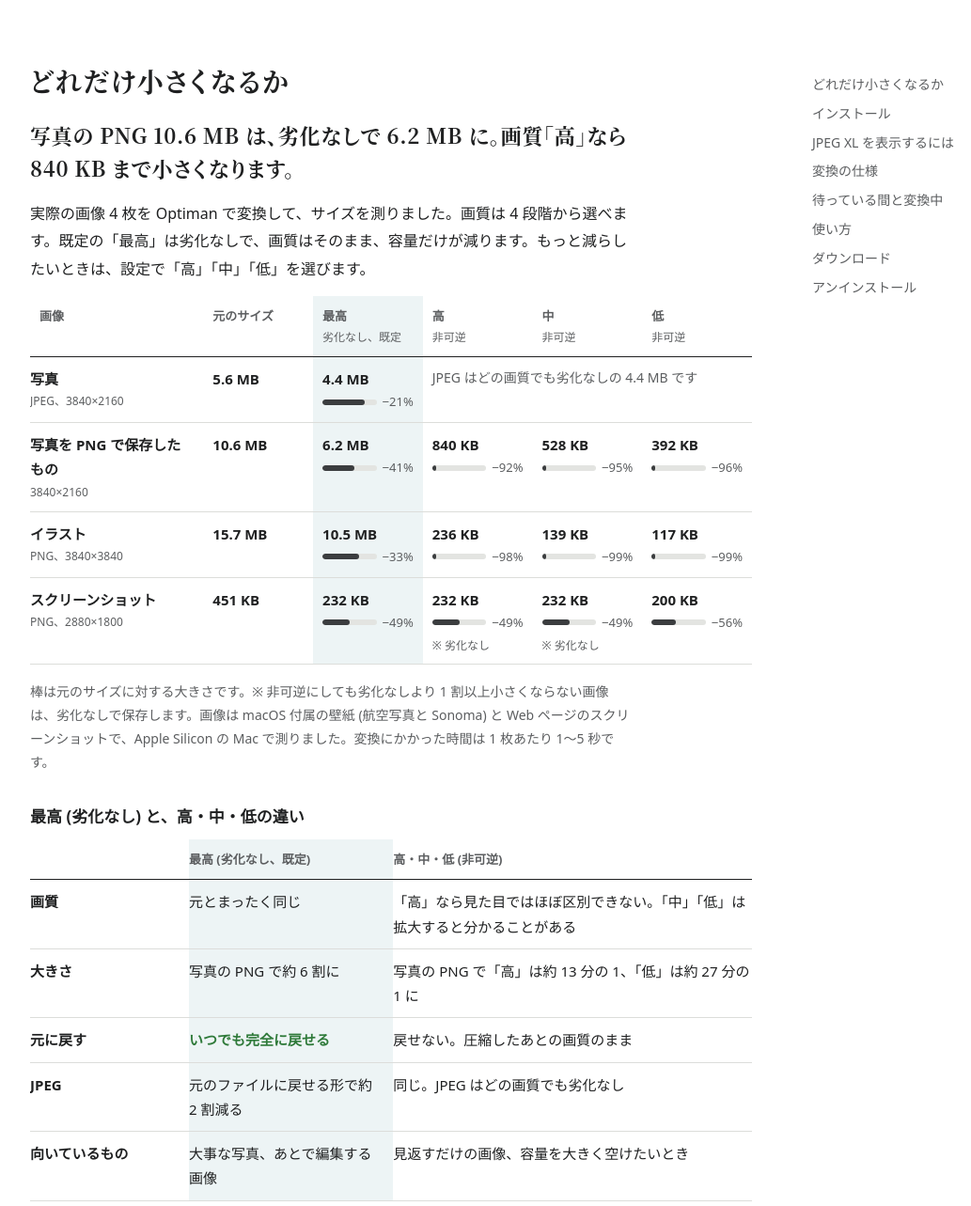
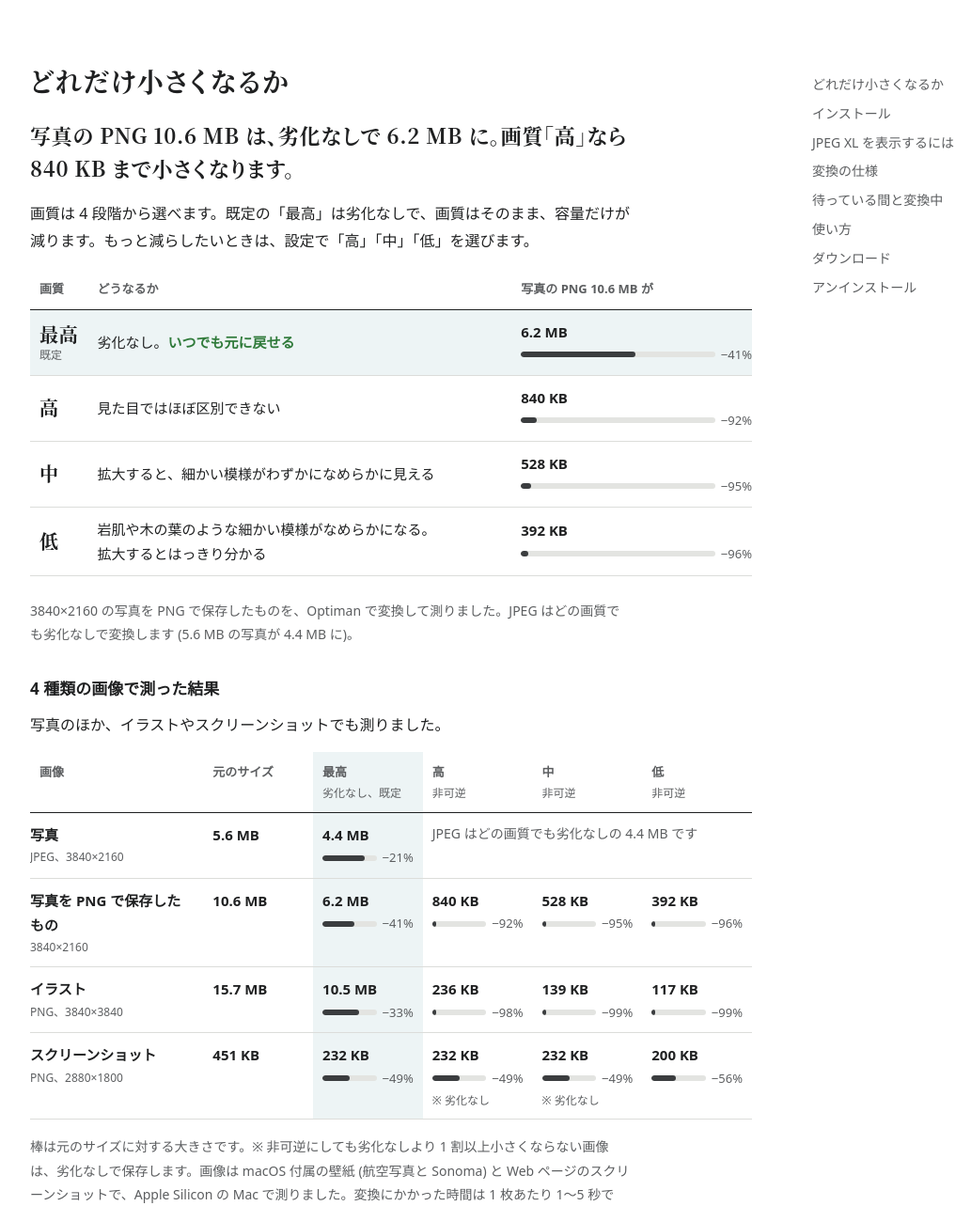
Before and after one commit to TsubasaTommy/optiman, a plain HTML site: page site/index.html in a window 1280 px wide. Shown: the part 693-1976 px from the top of the page at 94% size, without its empty margins (64-1097 px from the left). Drawn offline with Linux system fonts and the light colour scheme; no server answers.

Commit message:
Quality levels at a glance; say what medium and low look like
The size section on the site and in the README now opens with a
four-row table: each quality level, what it does to the image, and what
the 10.6 MB photo PNG becomes (6.2 MB / 840 KB / 528 KB / 392 KB, with
the same meters). The per-image table follows as "measured on four
images", and the comparison table keeps only what the quick table does
not say (restoring, JPEG, what each suits).

Medium and low are described by how they look, from a zoomed comparison
of the converted photo with the original: fine textures such as rock and
foliage become smoother, slightly at medium and clearly when zoomed in at
low. The settings windows and --help use the same words; the note under
the choices no longer repeats that JPEG stays lossless.

Co-Authored-By: Claude Opus 5.5 <noreply@anthropic.com>

```diff
--- a/site/index.html
+++ b/site/index.html
@@ -287,6 +287,17 @@
     font-family: var(--mincho); font-weight: 600; font-size: 22px; line-height: 1.6; letter-spacing: .03em;
     font-feature-settings: "palt"; word-break: auto-phrase; margin: 0 0 16px;
   }
+  /* The four quality levels at a glance: one photo, one row per level. */
+  .levels { margin-bottom: 8px; table-layout: fixed; }
+  .levels thead th:first-child { width: 5.5em; }
+  .levels thead th:last-child { width: 32%; }
+  .levels th:first-child { padding-left: 10px; }
+  .levels tbody th { font-family: var(--mincho); font-weight: 600; font-size: 20px; line-height: 1.4; letter-spacing: .04em; }
+  .levels tbody th .sub { display: block; font-family: var(--gothic); font-size: 12px; font-weight: 400; letter-spacing: 0; color: var(--muted); }
+  .levels tbody td { vertical-align: middle; }
+  .levels tbody th { vertical-align: middle; }
+  .levels tr.is-default > * { background: var(--tint); }
+  .levels .ok { color: var(--ok); font-weight: 700; }
   /* Measured sizes: each value carries a meter whose track is the original file. */
   .measure { table-layout: fixed; }
   .measure .c-name { width: 24%; }
@@ -294,10 +305,10 @@
   .measure th .sub { display: block; font-size: 12px; font-weight: 400; color: var(--muted); }
   .measure thead th, .measure tbody td { padding-left: 10px; padding-right: 10px; }
   .measure .v { font-variant-numeric: tabular-nums; white-space: nowrap; font-weight: 700; }
-  .measure .cg { display: grid; grid-template-columns: minmax(0, 1fr) auto; column-gap: 6px; align-items: center; }
-  .measure .cg .v { grid-column: 1 / -1; grid-row: 1; }
-  .measure .cg .meter { grid-column: 1; grid-row: 2; margin-top: 0; }
-  .measure .cg .pct { grid-column: 2; grid-row: 2; }
+  .cg { display: grid; grid-template-columns: minmax(0, 1fr) auto; column-gap: 6px; align-items: center; }
+  .cg .v { grid-column: 1 / -1; grid-row: 1; font-variant-numeric: tabular-nums; white-space: nowrap; font-weight: 700; }
+  .cg .meter { grid-column: 1; grid-row: 2; margin-top: 0; }
+  .cg .pct { grid-column: 2; grid-row: 2; font-size: 13px; color: var(--muted); white-space: nowrap; }
   .measure .cg .cell-note { grid-column: 1 / -1; grid-row: 3; }
   .measure .pct { font-size: 13px; color: var(--muted); white-space: nowrap; }
   .measure .cell-note { display: block; font-size: 12px; color: var(--muted); line-height: 1.5; margin-top: 4px; }
@@ -317,6 +328,11 @@
   .flow .f-note.ok { color: var(--ok); font-weight: 700; }
 
   @media (max-width: 639px) {
+    .levels thead th:first-child { width: 4.2rem; }
+    .levels thead th:last-child { width: 6.6rem; }
+    .levels thead th { white-space: normal; }
+    .levels tbody th { font-size: 18px; letter-spacing: 0; }
+    .levels td { font-size: 14px; }
     .measure { table-layout: auto; }
     .measure thead, .measure colgroup { display: none; }
     .measure, .measure tbody, .measure tr, .measure th { display: block; }
@@ -435,7 +451,23 @@ optiman install</code></pre></div>
     <section id="size">
       <h2>どれだけ小さくなるか</h2>
       <p class="claim">写真の PNG 10.6 MB は、劣化なしで 6.2 MB に。画質「高」なら 840 KB まで小さくなります。</p>
-      <p>実際の画像 4 枚を Optiman で変換して、サイズを測りました。画質は 4 段階から選べます。既定の「最高」は劣化なしで、画質はそのまま、容量だけが減ります。もっと減らしたいときは、設定で「高」「中」「低」を選びます。</p>
+      <p>画質は 4 段階から選べます。既定の「最高」は劣化なしで、画質はそのまま、容量だけが減ります。もっと減らしたいときは、設定で「高」「中」「低」を選びます。</p>
+      <div class="table-wrap">
+        <table class="levels">
+          <caption class="sr-only">画質ごとの中身と、写真の PNG 10.6 MB を変換したときのサイズ</caption>
+          <thead><tr><th scope="col">画質</th><th scope="col">どうなるか</th><th scope="col">写真の PNG 10.6 MB が</th></tr></thead>
+          <tbody>
+            <tr class="is-default"><th scope="row">最高<span class="sub">既定</span></th><td>劣化なし。<span class="ok">いつでも元に戻せる</span></td><td><span class="cg"><span class="v">6.2 MB</span><span class="pct">−41%</span><span class="meter" aria-hidden="true"><span style="--r: .59"></span></span></span></td></tr>
+            <tr><th scope="row">高</th><td>見た目ではほぼ区別できない</td><td><span class="cg"><span class="v">840 KB</span><span class="pct">−92%</span><span class="meter" aria-hidden="true"><span style="--r: .079"></span></span></span></td></tr>
+            <tr><th scope="row">中</th><td>拡大すると、細かい模様がわずかになめらかに見える</td><td><span class="cg"><span class="v">528 KB</span><span class="pct">−95%</span><span class="meter" aria-hidden="true"><span style="--r: .050"></span></span></span></td></tr>
+            <tr><th scope="row">低</th><td>岩肌や木の葉のような細かい模様がなめらかになる。拡大するとはっきり分かる</td><td><span class="cg"><span class="v">392 KB</span><span class="pct">−96%</span><span class="meter" aria-hidden="true"><span style="--r: .037"></span></span></span></td></tr>
+          </tbody>
+        </table>
+      </div>
+      <p class="small">3840×2160 の写真を PNG で保存したものを、Optiman で変換して測りました。JPEG はどの画質でも劣化なしで変換します (5.6 MB の写真が 4.4 MB に)。</p>
+
+      <h3>4 種類の画像で測った結果</h3>
+      <p>写真のほか、イラストやスクリーンショットでも測りました。</p>
       <div class="table-wrap">
         <table class="measure">
           <caption class="sr-only">4 枚の画像を画質ごとに変換したあとのサイズ。棒は元のサイズに対する大きさ</caption>
@@ -457,8 +489,6 @@ optiman install</code></pre></div>
           <colgroup><col><col class="c-default"><col></colgroup>
           <thead><tr><th scope="col"><span class="sr-only">項目</span></th><th scope="col">最高 (劣化なし、既定)</th><th scope="col">高・中・低 (非可逆)</th></tr></thead>
           <tbody>
-            <tr><th scope="row">画質</th><td data-label="最高">元とまったく同じ</td><td data-label="高・中・低">「高」なら見た目ではほぼ区別できない。「中」「低」は拡大すると分かることがある</td></tr>
-            <tr><th scope="row">大きさ</th><td data-label="最高">写真の PNG で約 6 割に</td><td data-label="高・中・低">写真の PNG で「高」は約 13 分の 1、「低」は約 27 分の 1 に</td></tr>
             <tr><th scope="row">元に戻す</th><td data-label="最高"><span class="ok">いつでも完全に戻せる</span></td><td data-label="高・中・低">戻せない。圧縮したあとの画質のまま</td></tr>
             <tr><th scope="row">JPEG</th><td data-label="最高">元のファイルに戻せる形で約 2 割減る</td><td data-label="高・中・低">同じ。JPEG はどの画質でも劣化なし</td></tr>
             <tr><th scope="row">向いているもの</th><td data-label="最高">大事な写真、あとで編集する画像</td><td data-label="高・中・低">見返すだけの画像、容量を大きく空けたいとき</td></tr>
```
Also changed, not shown: 4 other files.
